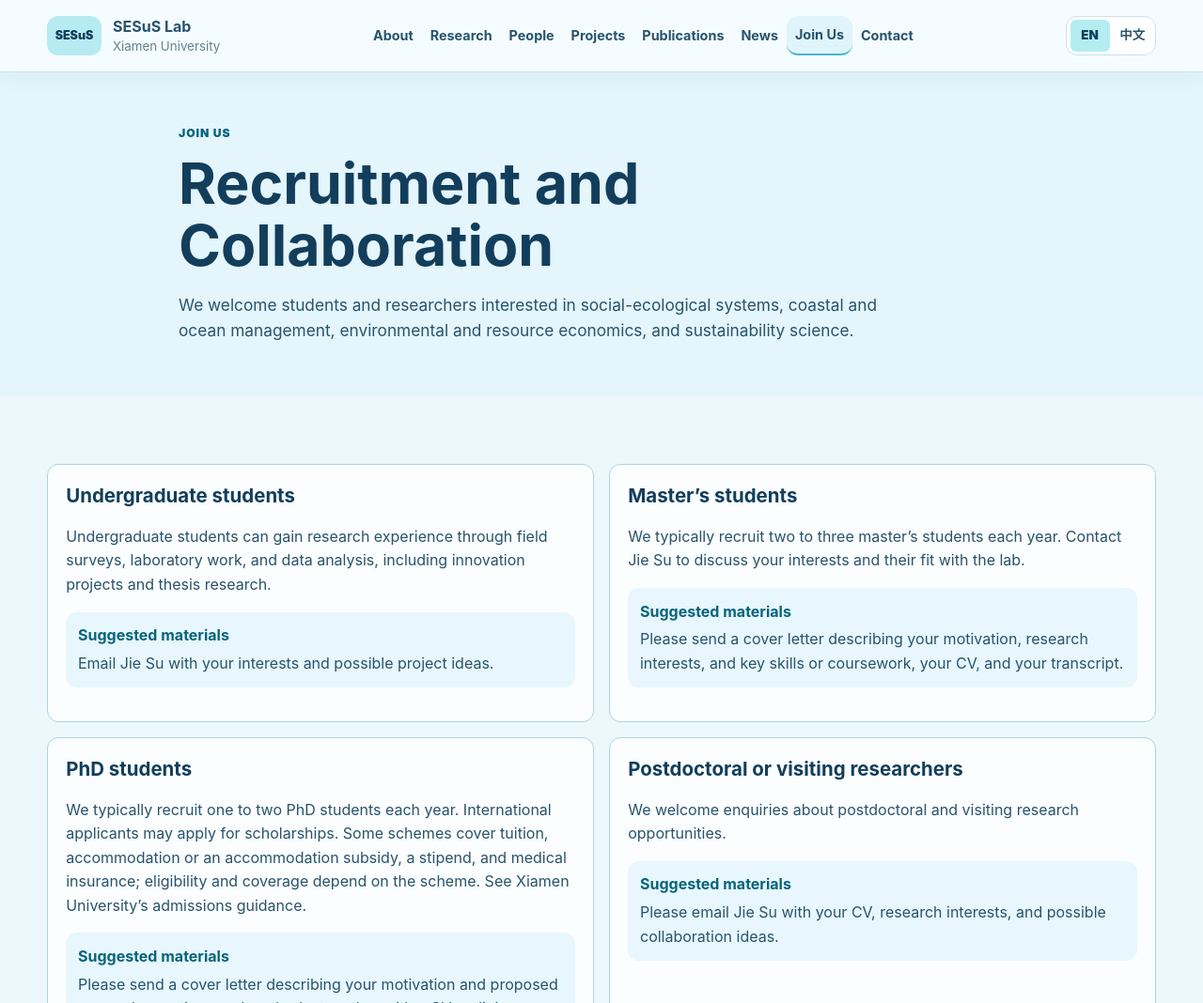
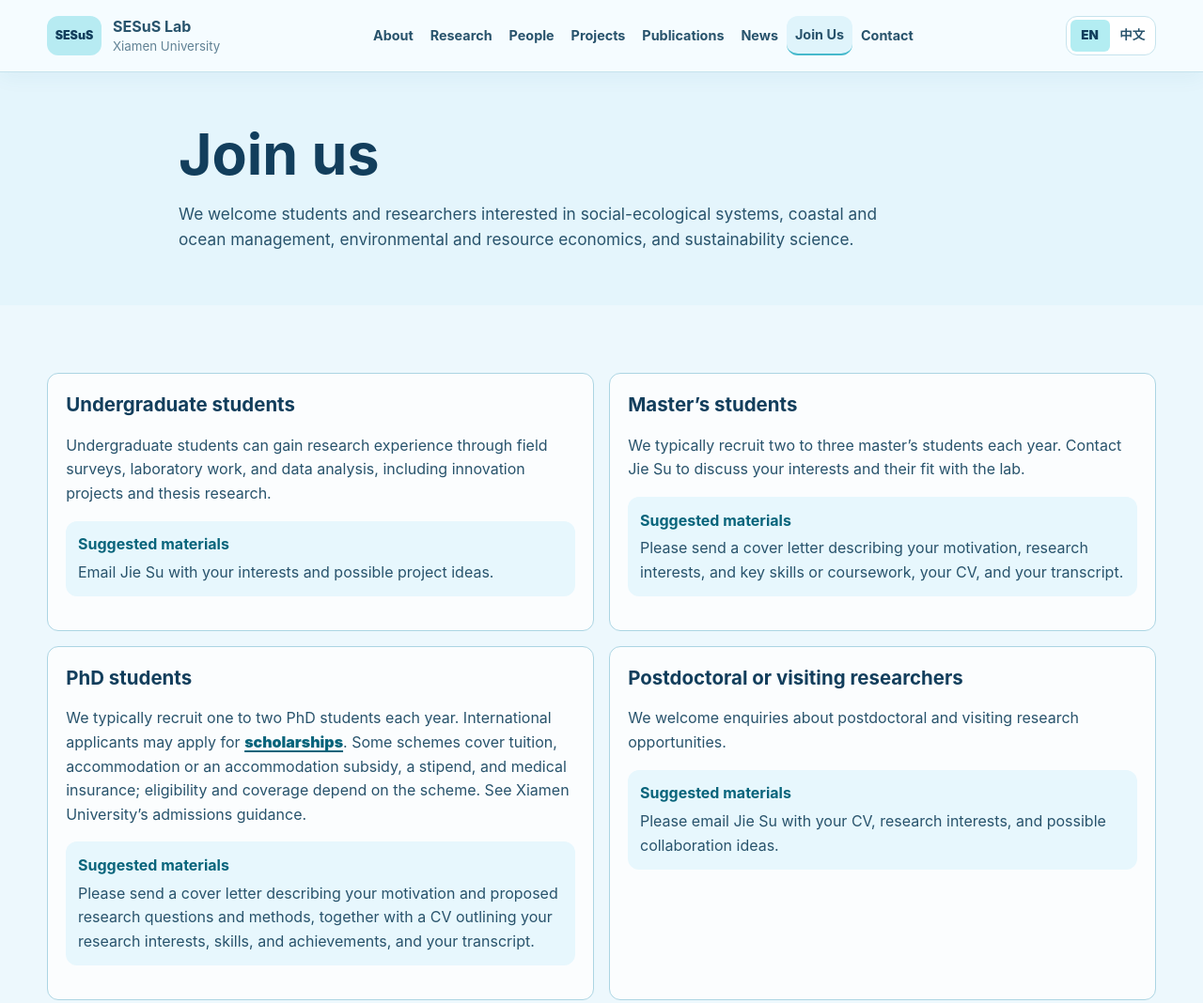
Before and after one commit to SuJie26/jie-su-lab, a plain HTML site: page join.html in a window 1280 px wide. Shown: the top 1068 px of the page at 94% size. Drawn offline with Linux system fonts and the light colour scheme.

Commit message:
Simplify profile sections and Join us heading; move scholarship link inline

```diff
--- a/join.html
+++ b/join.html
@@ -2,8 +2,8 @@
 <html lang="en"><head><meta charset="utf-8" /><meta name="viewport" content="width=device-width, initial-scale=1" /><title>Join Us | SESuS Lab</title><meta name="description" content="Opportunities to join or collaborate with the SESuS Lab at Xiamen University." /><link rel="stylesheet" href="css/styles.css?v=20261002-editorial-audit" /></head>
   <body data-page="join"><a class="skip-link" href="#main" data-i18n="skip">Skip to content</a><div data-site-header></div>
     <main id="main" class="subpage-main">
-      <section class="page-hero"><div class="container"><p class="section-kicker" data-i18n="joinKicker">Join Us</p><h1 data-i18n="joinTitle">Recruitment and Collaboration</h1><p data-i18n="joinIntro">We welcome students and researchers interested in social-ecological systems, coastal and ocean management, environmental and resource economics, and sustainability science.</p></div></section>
-      <section class="section join-section"><div class="container"><div class="opportunity-grid" data-opportunities></div><p><a class="button primary" href="mailto:jiesu@xmu.edu.cn" data-i18n="contactByEmail">Contact by email</a></p><p><a class="text-link" href="https://admissions.xmu.edu.cn/Admissions/Doctoral_students.htm" target="_blank" rel="noopener noreferrer" data-i18n="admissionsLink">Xiamen University admissions and scholarships →</a></p></div></section>
-    </main><div data-site-footer></div><script src="js/data.js?v=20261002-editorial-audit"></script><script src="js/content-update.js?v=20261002-editorial-audit"></script><script src="js/shell.js?v=20261002-editorial-audit"></script><script src="js/main.js?v=20261002-editorial-audit"></script>
+      <section class="page-hero"><div class="container"><h1 data-i18n="joinTitle">Join us</h1><p data-i18n="joinIntro">We welcome students and researchers interested in social-ecological systems, coastal and ocean management, environmental and resource economics, and sustainability science.</p></div></section>
+      <section class="section join-section"><div class="container"><div class="opportunity-grid" data-opportunities></div><p><a class="button primary" href="mailto:jiesu@xmu.edu.cn" data-i18n="contactByEmail">Contact by email</a></p></div></section>
+    </main><div data-site-footer></div><script src="js/data.js?v=20261003-join-title"></script><script src="js/content-update.js?v=20261002-editorial-audit"></script><script src="js/shell.js?v=20261002-editorial-audit"></script><script src="js/main.js?v=20261003-inline-scholarships"></script>
   </body>
 </html>
--- a/js/data.js
+++ b/js/data.js
@@ -63,7 +63,7 @@ window.siteContent = {
     newsTitle: "News",
     newsContact: "Share news",
     joinKicker: "Join Us",
-    joinTitle: "Recruitment and Collaboration",
+    joinTitle: "Join us",
     joinIntro:
       "We welcome students and researchers interested in social-ecological systems, coastal and ocean management, environmental and resource economics, and sustainability science.",
     contactKicker: "Contact",
--- a/js/main.js
+++ b/js/main.js
@@ -369,7 +369,13 @@
         (item) => `
           <article class="opportunity-card">
             <h3>${escapeHtml(localized(item, "title"))}</h3>
-            <p>${escapeHtml(localized(item, "body"))}</p>
+            <p>${item.titleEn === "PhD students"
+              ? escapeHtml(localized(item, "body")).replace(
+                  currentLang === "zh" ? "奖学金" : "scholarships",
+                  '<a class="text-link" href="https://admissions.xmu.edu.cn/Admissions/Doctoral_students.htm" target="_blank" rel="noopener noreferrer">' +
+                    (currentLang === "zh" ? "奖学金" : "scholarships") + "</a>"
+                )
+              : escapeHtml(localized(item, "body"))}</p>
             <div class="materials">
               <strong>${escapeHtml(t("labels").materials)}</strong>
               <span>${escapeHtml(localized(item, "materials"))}</span>
```
Also changed, not shown: people.html (+0 -1 lines).
